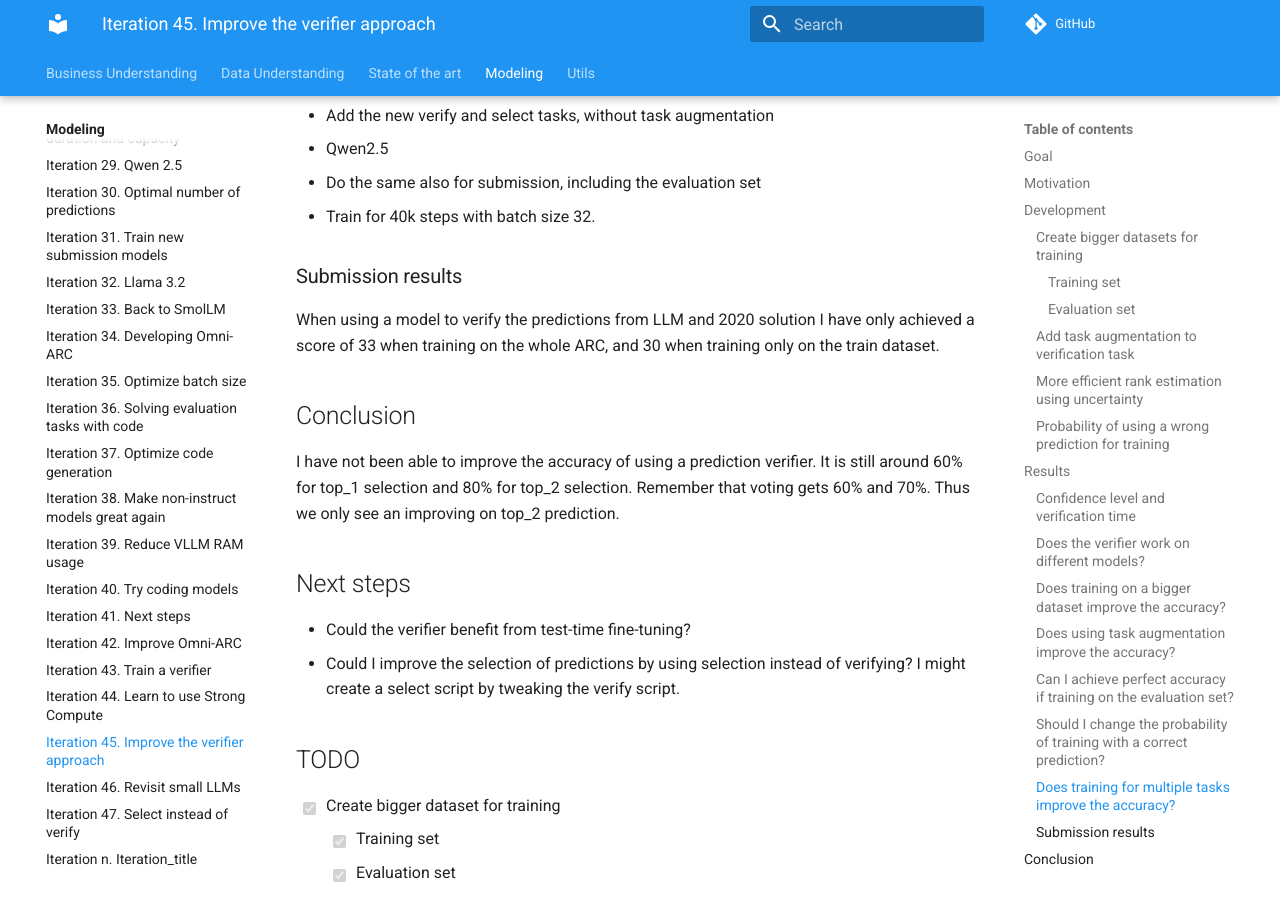
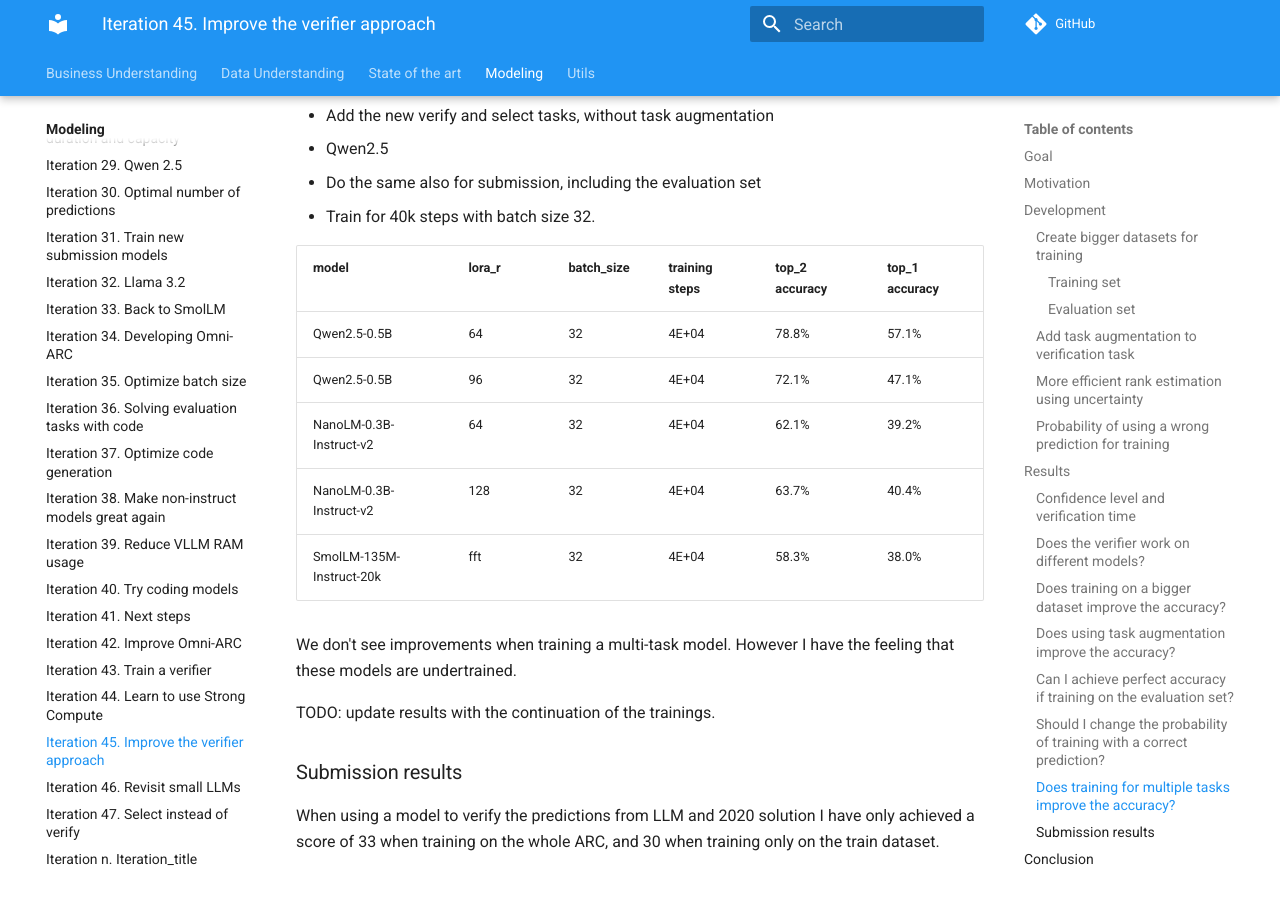
Before and after one commit to zhengjunyao-work/arc24, an MkDocs documentation site: the page built from docs/modeling/Iteration_45_improve_verifier.md, in a window 1280 px wide and 900 px high, scrolled down 4694 px. Built offline with MkDocs 1.6.1 and Material for MkDocs 9.7.7, drawn with Linux system fonts in a browser that asks for light colours; comment, search, counter and statistics services are not loaded.

Commit message:
added verification results

```diff
--- a/docs/modeling/Iteration_45_improve_verifier.md
+++ b/docs/modeling/Iteration_45_improve_verifier.md
@@ -268,6 +268,19 @@
 - Do the same also for submission, including the evaluation set
 - Train for 40k steps with batch size 32.
 
+| model                    | lora_r | batch_size | training steps | top_2 accuracy | top_1 accuracy |
+|--------------------------|--------|------------|----------------|----------------|----------------|
+| Qwen2.5-0.5B             | 64     | 32         | 4E+04          | 78.8%          | 57.1%          |
+| Qwen2.5-0.5B             | 96     | 32         | 4E+04          | 72.1%          | 47.1%          |
+| NanoLM-0.3B-Instruct-v2  | 64     | 32         | 4E+04          | 62.1%          | 39.2%          |
+| NanoLM-0.3B-Instruct-v2  | 128    | 32         | 4E+04          | 63.7%          | 40.4%          |
+| SmolLM-135M-Instruct-20k | fft    | 32         | 4E+04          | 58.3%          | 38.0%          |
+
+We don't see improvements when training a multi-task model. However I have the feeling that these
+models are undertrained.
+
+TODO: update results with the continuation of the trainings.
+
 ### Submission results
 
 When using a model to verify the predictions from LLM and 2020 solution I have only achieved a score of 33 when training on the whole ARC, and 30 when training only on the train dataset.
```
